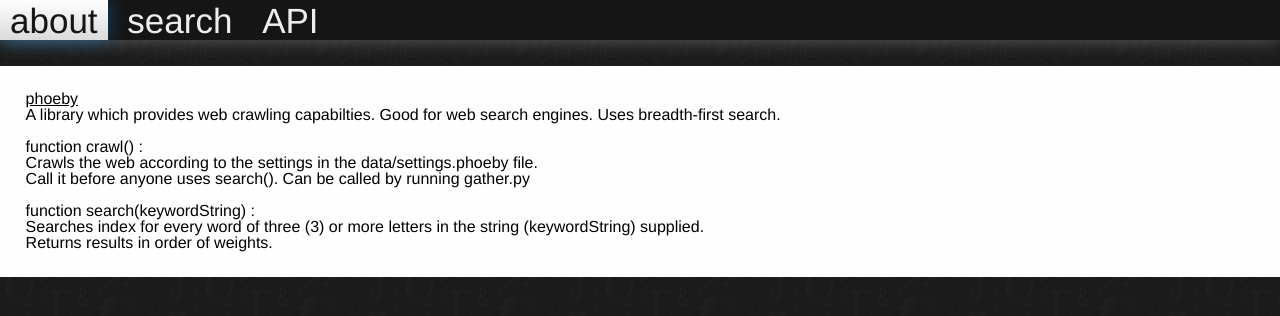
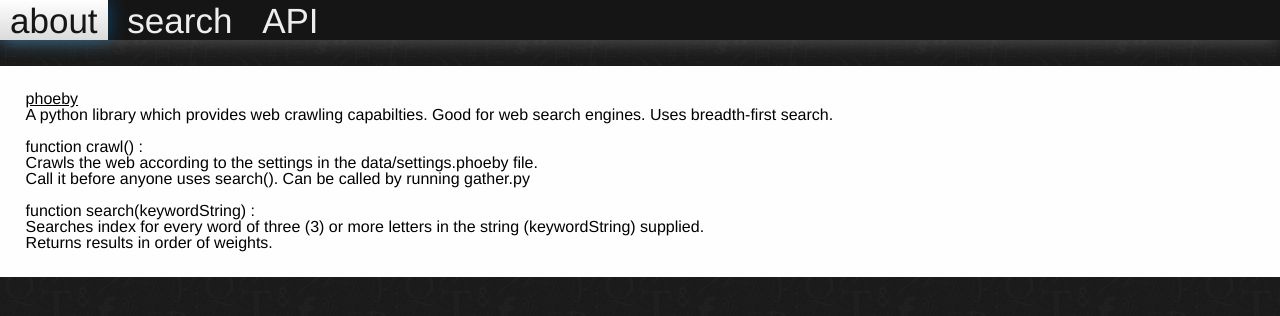
Before and after one commit to GSkouroupathis/PhoebY, a Python web app: template templates/api.html in a window 1280 px wide. Shown: the top 316 px of the page. Run offline with Jinja, Linux system fonts and the light colour scheme; the template is opened without the code that fills it, so the values that code supplies are empty; some web fonts are replaced.

Commit message:
12/12/12 2345

```diff
--- a/app/phoeby.py
+++ b/app/phoeby.py
@@ -70,7 +70,7 @@ def search(keywordString):
 version = 1.0
 
 __doc__ = '''
-A library which provides web crawling capabilties. Good for web search engines.
+A python library which provides web crawling capabilties. Good for web search engines.
 Uses breadth-first search.
 ---------------
 function crawl() :
--- a/templates/api.html
+++ b/templates/api.html
@@ -22,7 +22,7 @@
 
 <div id="container">
 <u>phoeby</u><br />
-A library which provides web crawling capabilties. Good for web search engines.
+A python library which provides web crawling capabilties. Good for web search engines.
 Uses breadth-first search.<br />
 <br />
 function crawl() :<br />
--- a/templates/main.html
+++ b/templates/main.html
@@ -22,7 +22,7 @@
 
 <div id="container">
 <u>PhoebY</u><br />
-A library which provides web crawling capabilties. Good for web search engines.
+A python library which provides web crawling capabilties. Good for web search engines.
 Uses breadth-first search.<br />
 <br />
 About PhoebY<br />
```
